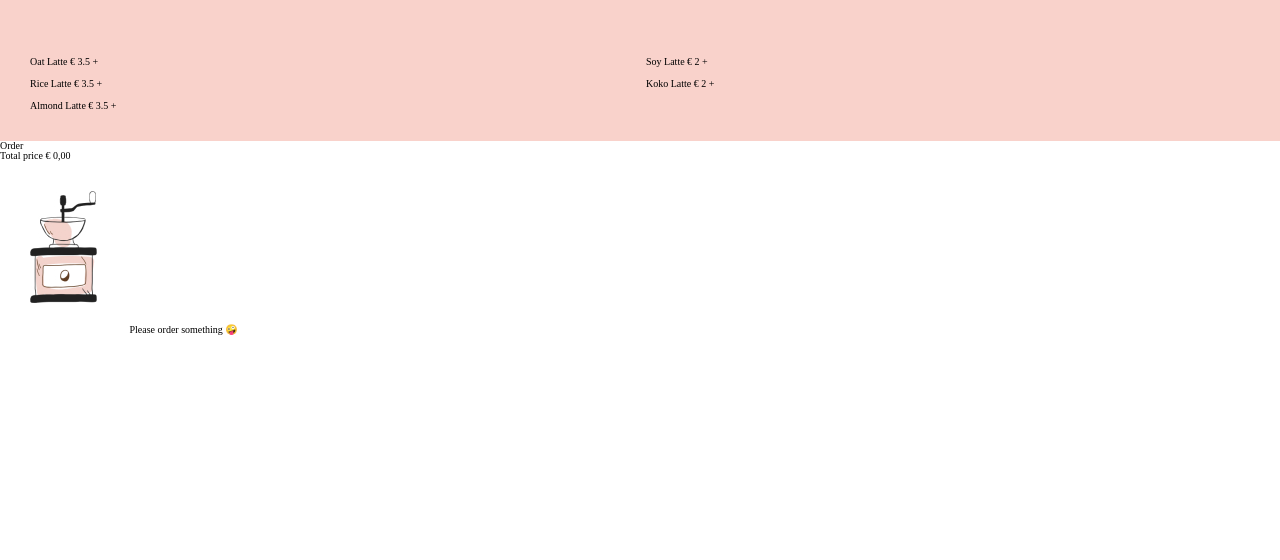
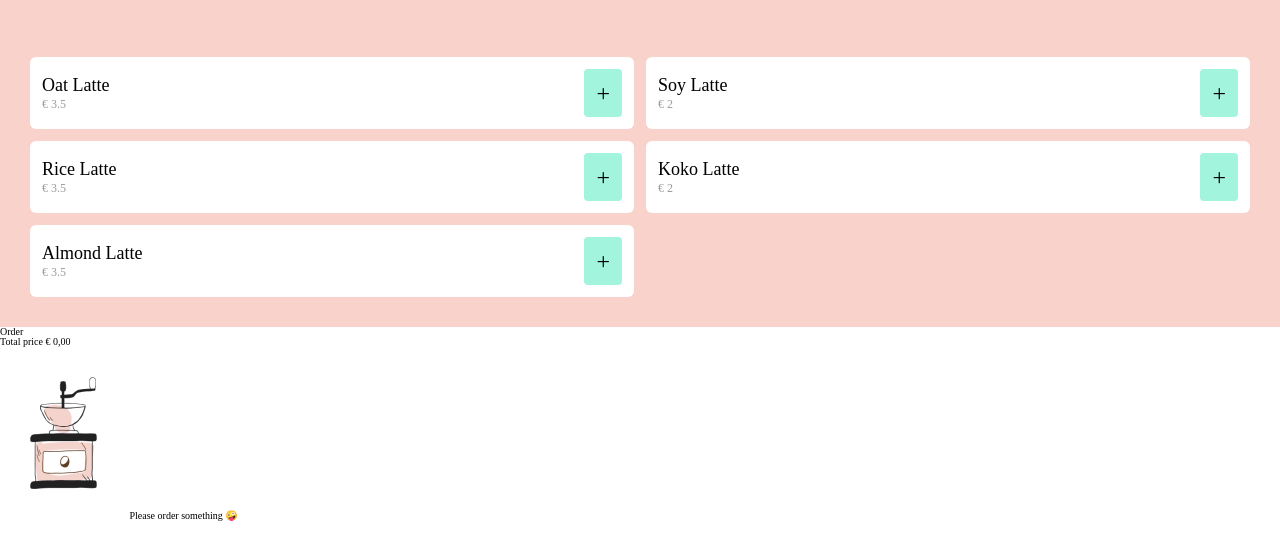
Before and after one commit to StijnHellem/herhalingsoefening, a website built with webpack: page src/index.html in a window 1280 px wide. Shown: the part 104-664 px from the top of the page. Built offline with nearby package versions, Linux system fonts and the light colour scheme; some packages are replaced by stand-ins of ours.

Commit message:
added new drink.css file for style of drink objects

```diff
--- /dev/null
+++ b/src/css/drink.css
@@ -0,0 +1,36 @@
+.price {
+  background-color: var(--colorWhite);
+  border-radius: .6rem;
+}
+
+.price__button {
+  display: flex;
+  justify-content: space-between;
+  align-items: center;
+  padding: var(--marginSmall);
+  font-weight: var(--fontWeightLight);
+}
+
+.price__button__wrapper {
+  display: flex;
+  flex-direction: column;
+}
+
+.price__button__name {
+  font-weight: var(--fontWeightLight);
+  font-size: var(--fontSizeRegular);
+  margin-bottom: .2rem;
+}
+
+.price__button__amount {
+  font-size: var(--fontSizeSmall);
+  color: var(--colorGreyDark);
+  margin-top: .2rem;
+}
+
+.price__button__plus {
+  background-color: var(--buttonColor);
+  padding: var(--marginSmall);
+  font-size: calc(var(--fontSizeBig) - 2px);
+  border-radius: .4rem;
+}
--- a/src/style.css
+++ b/src/style.css
@@ -1,6 +1,7 @@
 @import './css/reset.css';
 @import './css/vars.css';
 @import './css/header.css';
+@import './css/drink.css';
 
 html {
   box-sizing: border-box;
```
